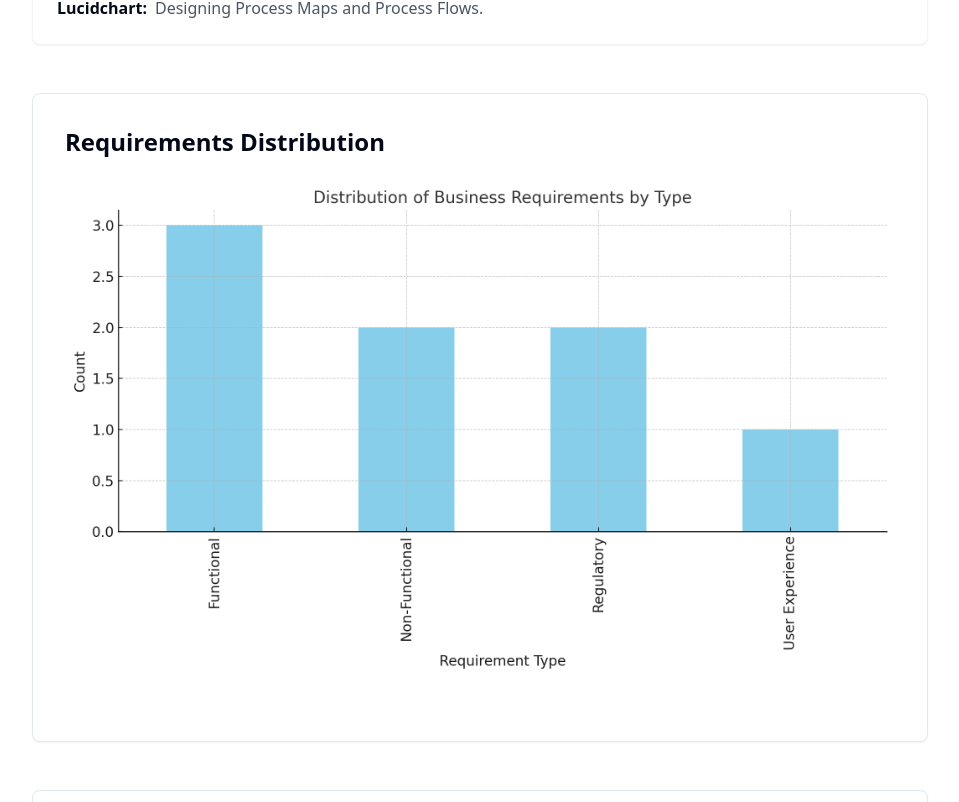
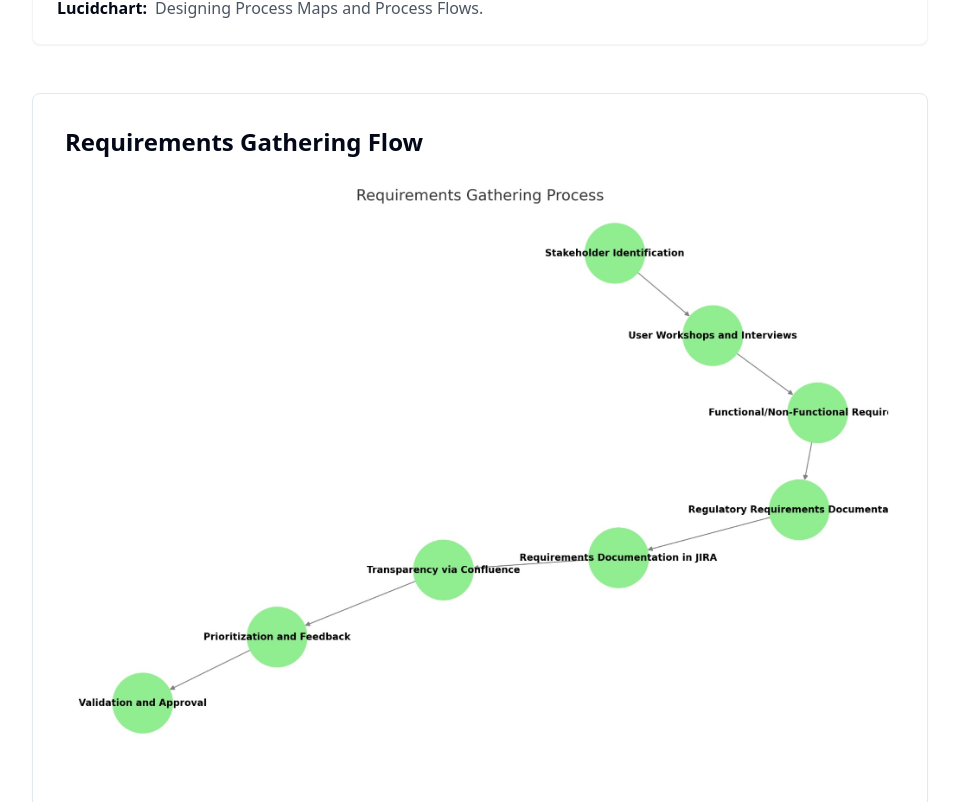
Before and after one commit to jnakkash/jnakkash-project-portfolio, a React (Vite) app: page /requirements in a window 1280 px wide. Shown: the part 838-1640 px from the top of the page, without its empty margins (160-1119 px from the left). Built offline with nearby package versions, Linux system fonts and the light colour scheme.

Commit message:
Add image container above section
Created a new container that includes an image positioned above the selected section in the Requirements page.
[skip gpt_engineer]

```diff
--- a/src/pages/Requirements.tsx
+++ b/src/pages/Requirements.tsx
@@ -77,6 +77,15 @@ export default function Requirements() {
               </li>
             </ul>
           </div>
+
+          <Card className="p-8 mb-12">
+            <h2 className="text-2xl font-semibold mb-6">Requirements Gathering Flow</h2>
+            <img
+              src="/lovable-uploads/74ec8885-a67c-4ee2-9566-ac648f8f6d73.png"
+              alt="Requirements Gathering Process Flow"
+              className="w-full rounded-lg mb-8"
+            />
+          </Card>
 
           <Card className="p-8 mb-12">
             <h2 className="text-2xl font-semibold mb-6">Requirements Distribution</h2>
```
Also changed, not shown: public/lovable-uploads/74ec8885-a67c-4ee2-9566-ac648f8f6d73.png (added).
